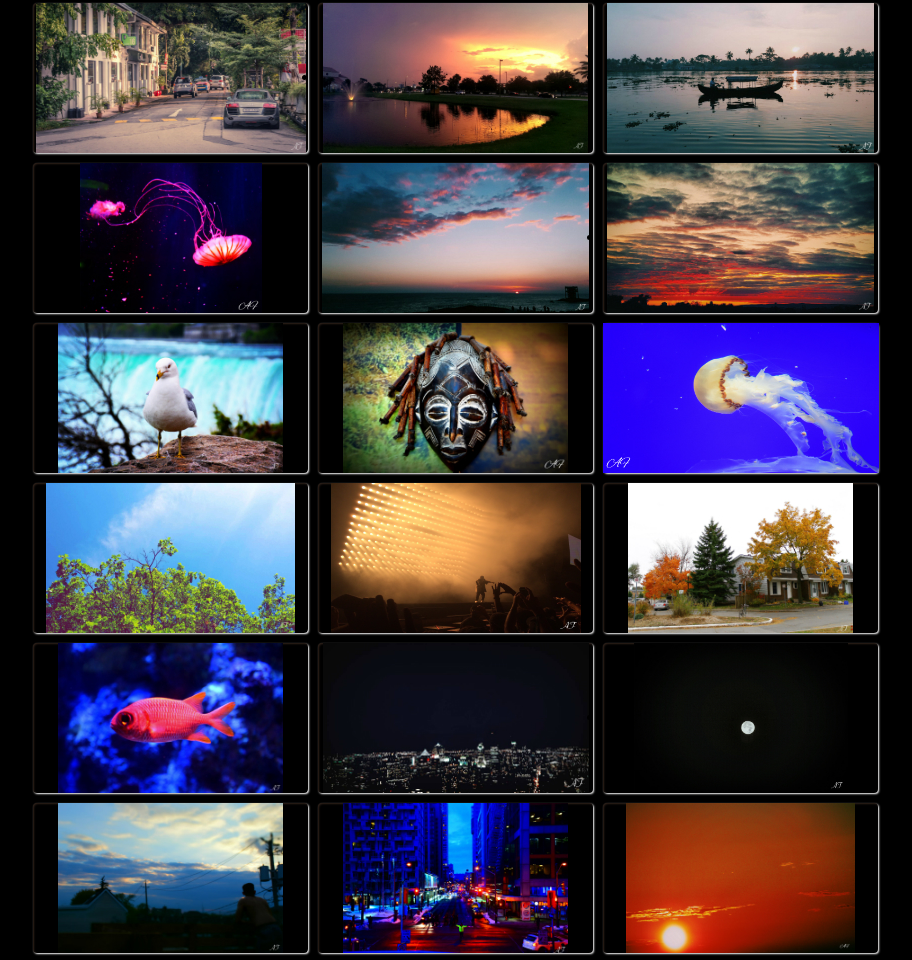
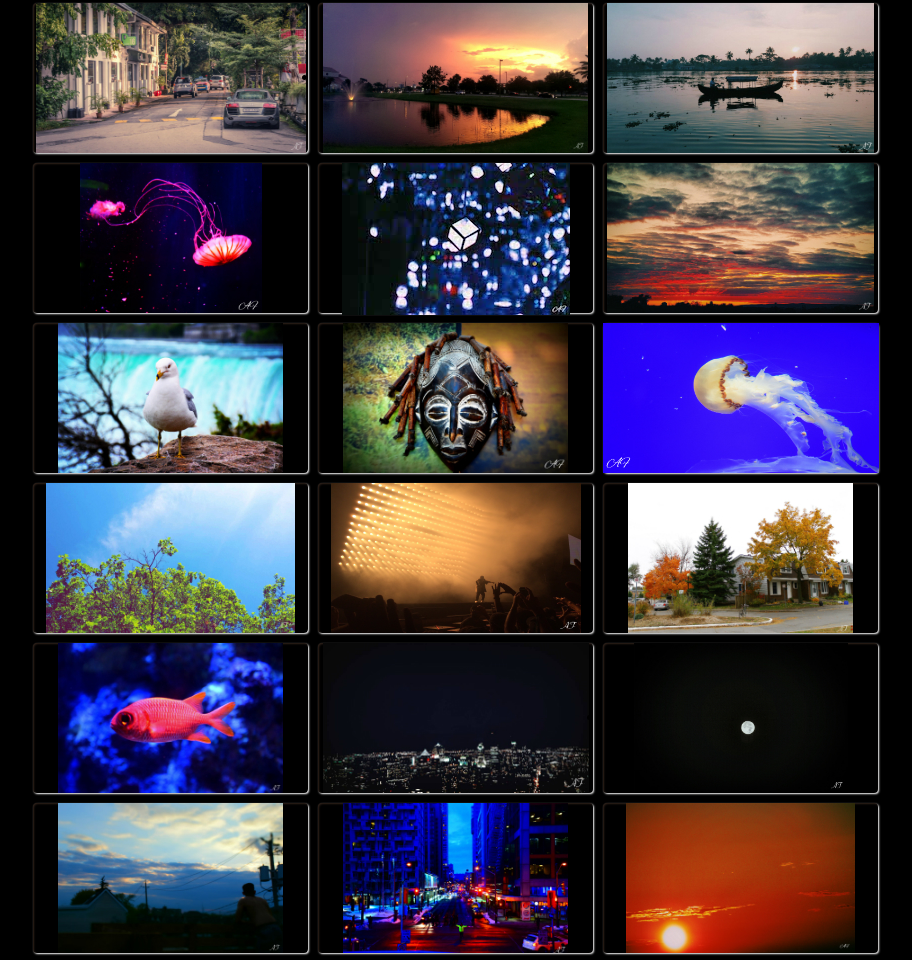
Before and after one commit to nomadoclock/nomadoclock.github.io, a website: page index.html in a window 1280 px wide. Shown: the part 2417-3377 px from the top of the page, without its empty margins (202-1114 px from the left). Drawn offline with nearby package versions, Linux system fonts and the light colour scheme.

Commit message:
Update index.html

```diff
--- a/index.html
+++ b/index.html
@@ -206,7 +206,7 @@
       					</li>
                 <li>
       						<a href="#image-8">
-      							<img src="img/thumbs/orangesky.jpg" alt="image08">
+      							<img src="img/thumbs/cube thumb.jpeg" alt="image08">
       						</a>
       						<div class="lb-overlay" id="image-8">
       							<a href="#page" class="lb-close">Close</a>
```
